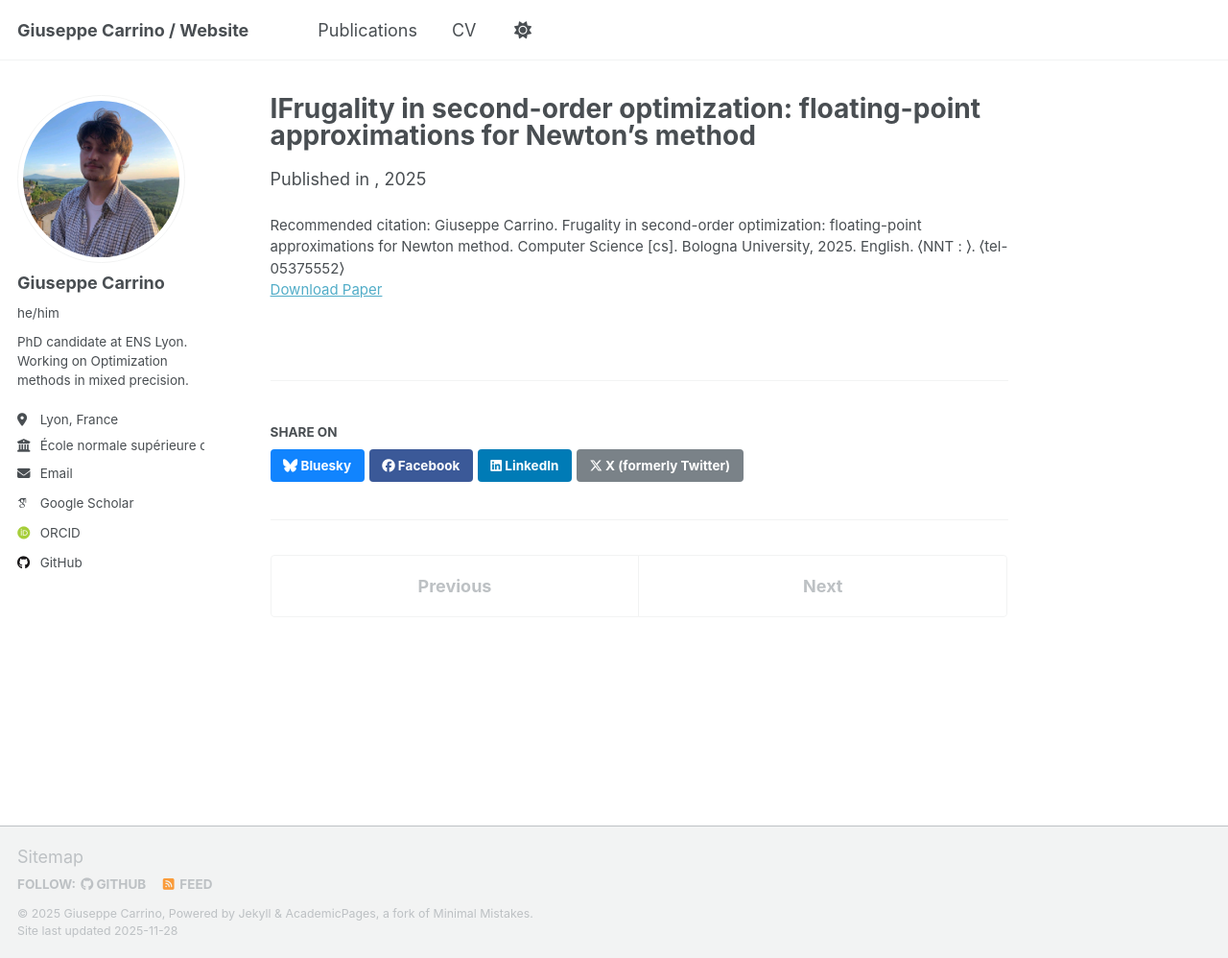
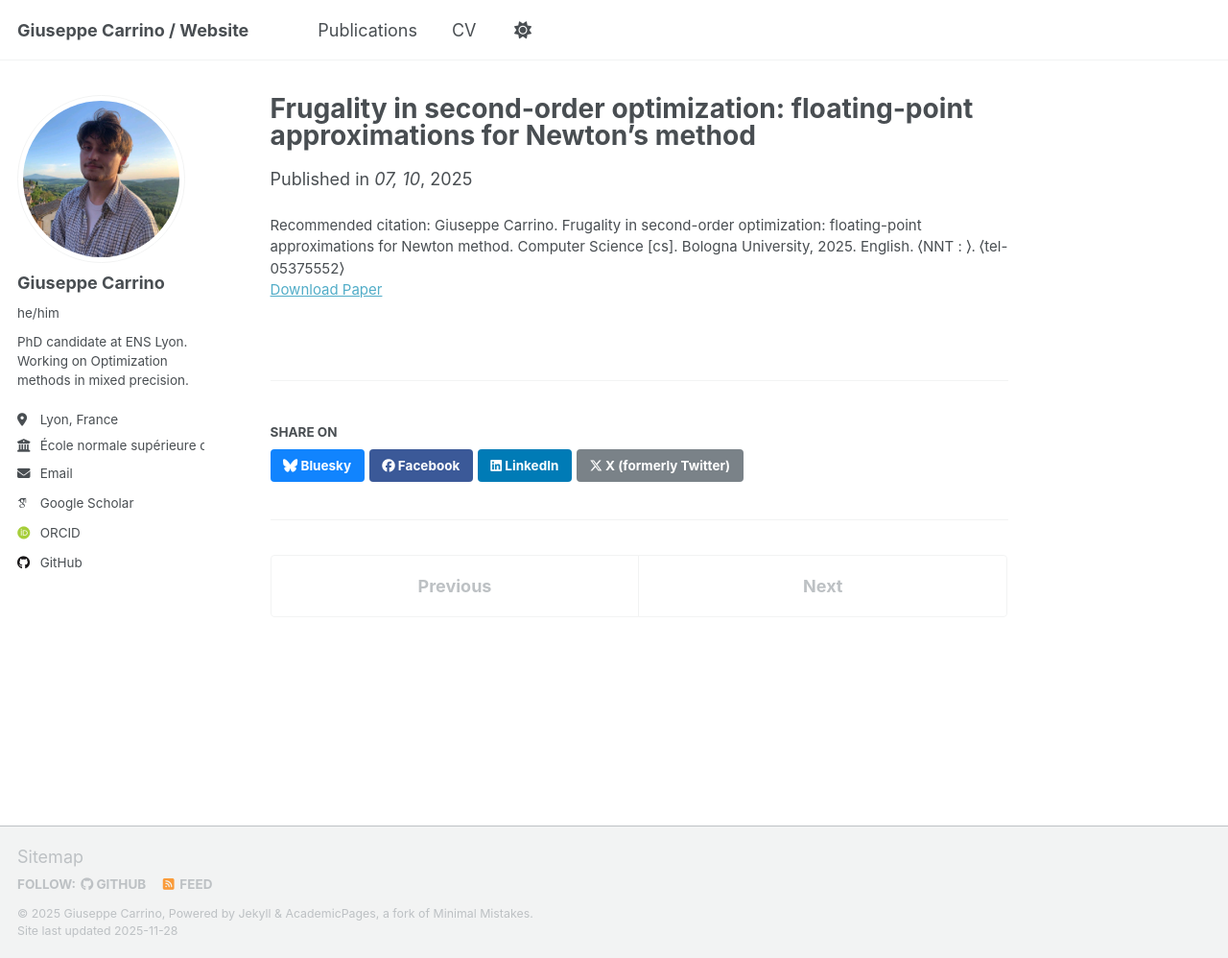
Before and after one commit to JosephCarrino/josephcarrino.github.io, a Jekyll site: the page built from _publications/2025-07-10-Frugality-in-second-order-optimization:floating-point-approximations-for-Newton-method.md, in a window 1280 px wide and 998 px high. Shown: the whole window at 96% size. Built offline with Jekyll 4.4.1, drawn with Linux system fonts in a browser that asks for light colours; some web fonts are replaced; a script that is not in the unit is left out.

Commit message:
Fix thesis

```diff
--- a/_publications/2025-07-10-Frugality-in-second-order-optimization:floating-point-approximations-for-Newton-method.md
+++ b/_publications/2025-07-10-Frugality-in-second-order-optimization:floating-point-approximations-for-Newton-method.md
@@ -1,10 +1,10 @@
 ---
-title: "IFrugality in second-order optimization: floating-point approximations for Newton's method"
+title: "Frugality in second-order optimization: floating-point approximations for Newton's method"
 category: thesis
 collection: publications
 permalink: /publication/2025-01-01-Investigating-news-coverage-and-circulation-over-time-in-a-quantitative-manner-the-TARO-framework
 date: 2025-07-10
-venue: ''
+venue: '07, 10'
 paperurl: 'https://hal.science/tel-05375552'
 citation: 'Giuseppe Carrino. Frugality in second-order optimization: floating-point approximations for Newton method. Computer Science [cs]. Bologna University, 2025. English. ⟨NNT : ⟩. ⟨tel-05375552⟩'
 ---
```
